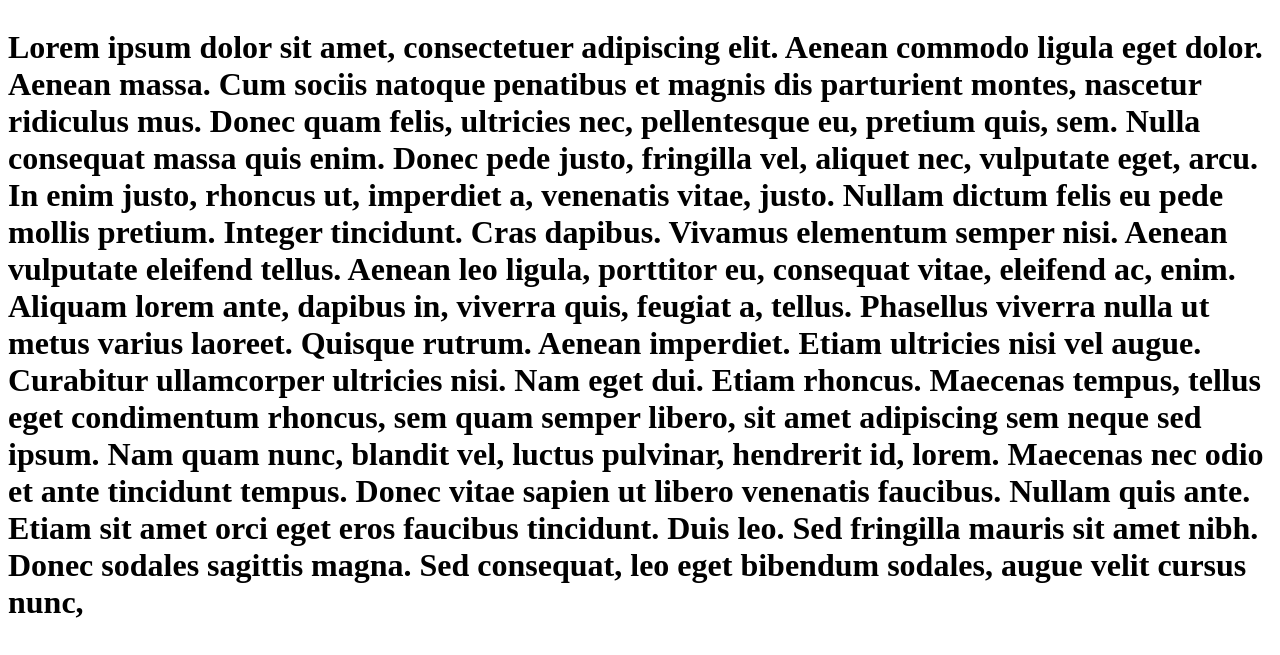
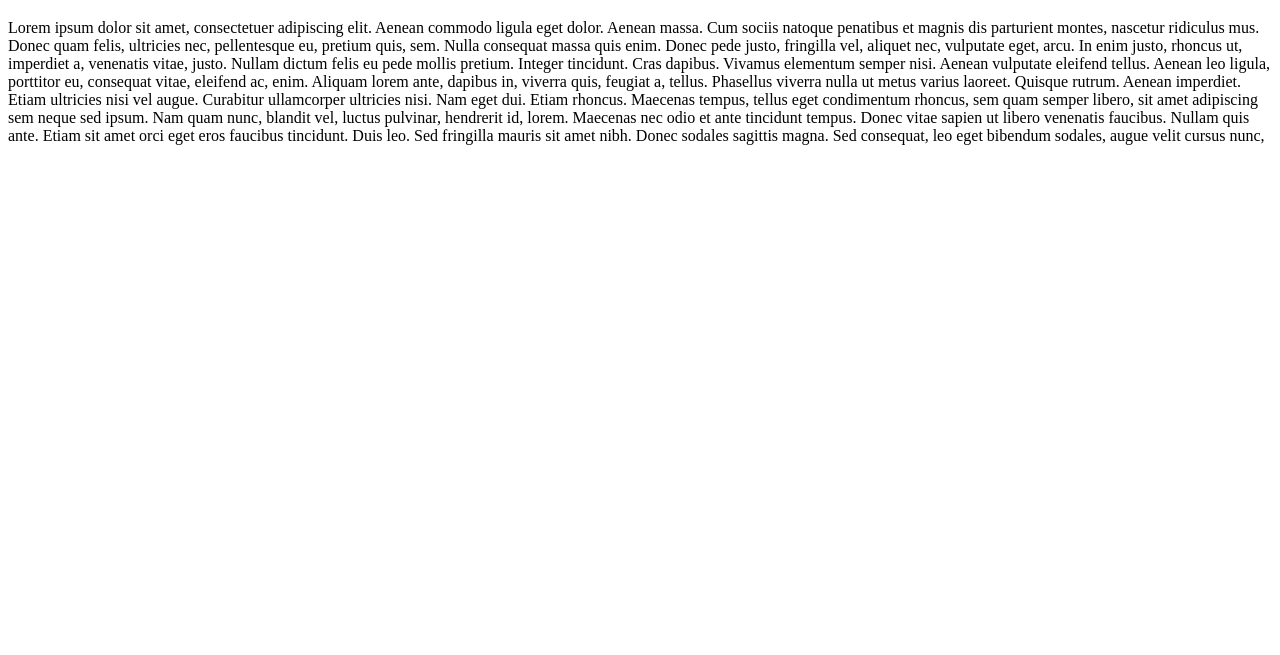
Before and after one commit to rctorresn/UNAD2018, a plain HTML site: page index.html in a window 1280 px wide. Shown: the part 61-716 px from the top of the page. Drawn offline with Linux system fonts and the light colour scheme.

Commit message:
modificacion v1.0
arreglo sintaxis

```diff
--- a/index.html
+++ b/index.html
@@ -4,7 +4,7 @@
 	<title>Mi primer HTML</title>
 </head>
 <body>
-<h1>Titulo<h1>
-<p>Lorem ipsum dolor sit amet, consectetuer adipiscing elit. Aenean commodo ligula eget dolor. Aenean massa. Cum sociis natoque penatibus et magnis dis parturient montes, nascetur ridiculus mus. Donec quam felis, ultricies nec, pellentesque eu, pretium quis, sem. Nulla consequat massa quis enim. Donec pede justo, fringilla vel, aliquet nec, vulputate eget, arcu. In enim justo, rhoncus ut, imperdiet a, venenatis vitae, justo. Nullam dictum felis eu pede mollis pretium. Integer tincidunt. Cras dapibus. Vivamus elementum semper nisi. Aenean vulputate eleifend tellus. Aenean leo ligula, porttitor eu, consequat vitae, eleifend ac, enim. Aliquam lorem ante, dapibus in, viverra quis, feugiat a, tellus. Phasellus viverra nulla ut metus varius laoreet. Quisque rutrum. Aenean imperdiet. Etiam ultricies nisi vel augue. Curabitur ullamcorper ultricies nisi. Nam eget dui. Etiam rhoncus. Maecenas tempus, tellus eget condimentum rhoncus, sem quam semper libero, sit amet adipiscing sem neque sed ipsum. Nam quam nunc, blandit vel, luctus pulvinar, hendrerit id, lorem. Maecenas nec odio et ante tincidunt tempus. Donec vitae sapien ut libero venenatis faucibus. Nullam quis ante. Etiam sit amet orci eget eros faucibus tincidunt. Duis leo. Sed fringilla mauris sit amet nibh. Donec sodales sagittis magna. Sed consequat, leo eget bibendum sodales, augue velit cursus nunc, <p>
+<h1>Titulo</h1>
+<p>Lorem ipsum dolor sit amet, consectetuer adipiscing elit. Aenean commodo ligula eget dolor. Aenean massa. Cum sociis natoque penatibus et magnis dis parturient montes, nascetur ridiculus mus. Donec quam felis, ultricies nec, pellentesque eu, pretium quis, sem. Nulla consequat massa quis enim. Donec pede justo, fringilla vel, aliquet nec, vulputate eget, arcu. In enim justo, rhoncus ut, imperdiet a, venenatis vitae, justo. Nullam dictum felis eu pede mollis pretium. Integer tincidunt. Cras dapibus. Vivamus elementum semper nisi. Aenean vulputate eleifend tellus. Aenean leo ligula, porttitor eu, consequat vitae, eleifend ac, enim. Aliquam lorem ante, dapibus in, viverra quis, feugiat a, tellus. Phasellus viverra nulla ut metus varius laoreet. Quisque rutrum. Aenean imperdiet. Etiam ultricies nisi vel augue. Curabitur ullamcorper ultricies nisi. Nam eget dui. Etiam rhoncus. Maecenas tempus, tellus eget condimentum rhoncus, sem quam semper libero, sit amet adipiscing sem neque sed ipsum. Nam quam nunc, blandit vel, luctus pulvinar, hendrerit id, lorem. Maecenas nec odio et ante tincidunt tempus. Donec vitae sapien ut libero venenatis faucibus. Nullam quis ante. Etiam sit amet orci eget eros faucibus tincidunt. Duis leo. Sed fringilla mauris sit amet nibh. Donec sodales sagittis magna. Sed consequat, leo eget bibendum sodales, augue velit cursus nunc, </p>
 </body>
 </html>
```
